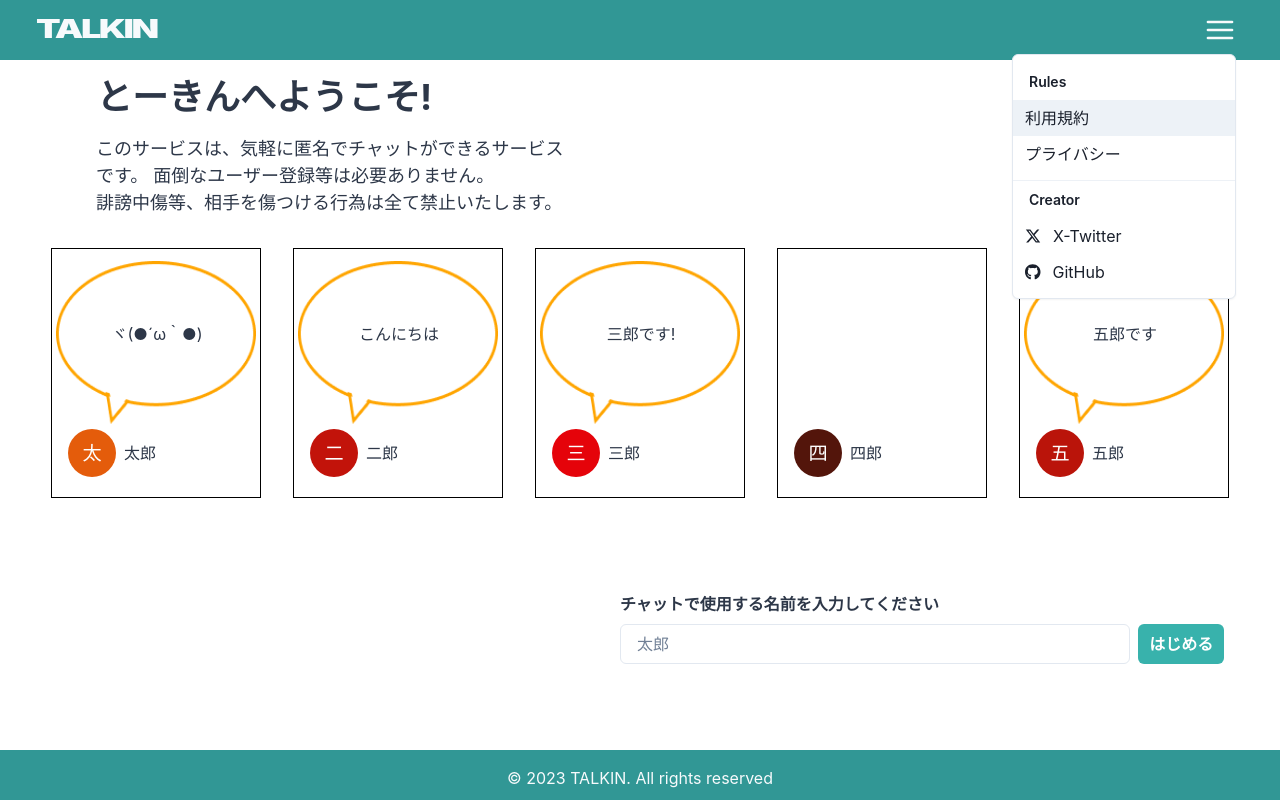
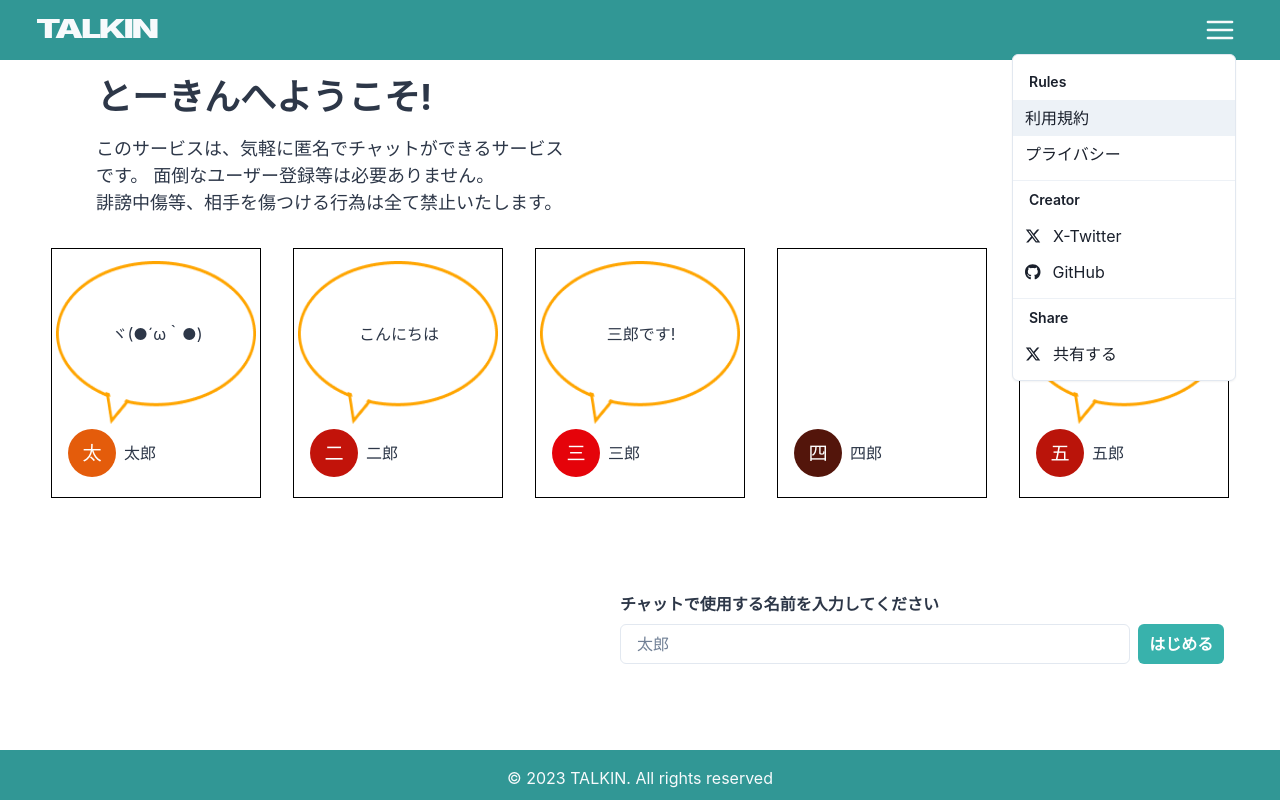
Before and after one commit to hattoriryuki/talkin, a React (Create React App) app: page / in a window 1280 px wide. Both pictures are taken after a click on the button 1220 px from the left and 30 px from the top of the page. Built offline with nearby package versions, Linux system fonts and the light colour scheme; no server answers; the database is empty.

Commit message:
feat: X共有機能を追加

```diff
--- a/src/components/organisms/HamburgerMenu.tsx
+++ b/src/components/organisms/HamburgerMenu.tsx
@@ -10,11 +10,11 @@ import {
 import { useDisclosure } from "@chakra-ui/hooks";
 import { FontAwesomeIcon } from "@fortawesome/react-fontawesome";
 import { faXTwitter, faGithub } from "@fortawesome/free-brands-svg-icons";
+import { Text } from "@chakra-ui/layout";
 
 import { PrimaryModal } from "./PrimaryModal";
 import { TermsContent } from "../atoms/TermsContent";
 import { PrivacyContent } from "../atoms/PrivacyContent";
-import { Center, Flex, Link, Text } from "@chakra-ui/layout";
 
 export const HamburgerMenu = () => {
   const {
@@ -28,6 +28,10 @@ export const HamburgerMenu = () => {
     onOpen: onPrivacyOpen,
     onClose: onPrivacyClose,
   } = useDisclosure();
+
+  const shareURL = `http://twitter.com/share?url=https://talkin-app-49247.web.app/
+    &text=みんなでお喋りしよう！
+    &hashtags=TALKIN`;
 
   return (
     <>
@@ -59,6 +63,13 @@ export const HamburgerMenu = () => {
               <Text ml={3}>GitHub</Text>
             </MenuItem>
           </MenuGroup>
+          <MenuDivider />
+          <MenuGroup title="Share">
+            <MenuItem as="a" href={shareURL} target="_blank">
+              <FontAwesomeIcon icon={faXTwitter} />
+              <Text ml={3}>共有する</Text>
+            </MenuItem>
+          </MenuGroup>
         </MenuList>
       </Menu>
       <PrimaryModal
```
